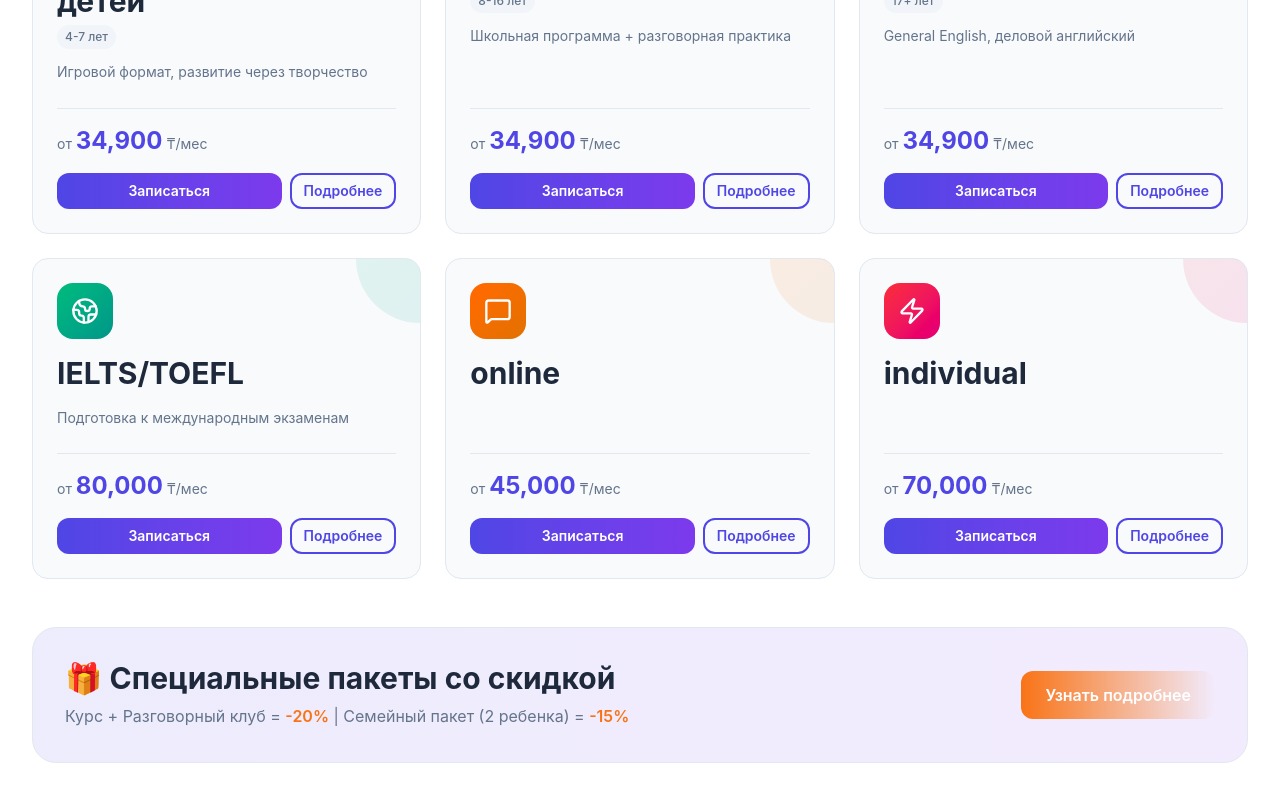
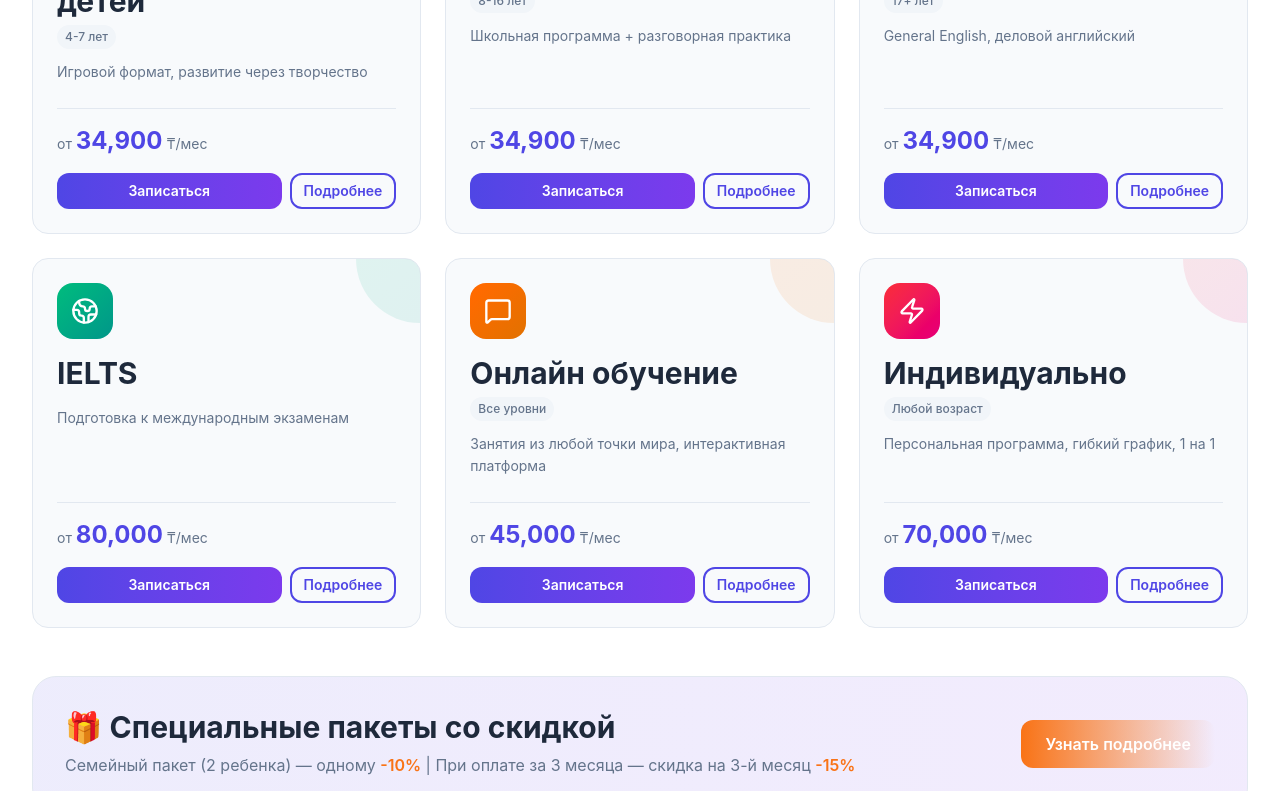
Before and after one commit to jojn092/Angloclub, a Next.js app: page / in a window 1280 px wide. Shown: the part 2000-2791 px from the top of the page. Built offline with nearby package versions, Linux system fonts and the light colour scheme.

Commit message:
Update course info, offers, and add message pre-filling

```diff
--- a/public/locales/en.json
+++ b/public/locales/en.json
@@ -67,7 +67,7 @@
             "description": "General English, Business English"
         },
         "ielts": {
-            "title": "IELTS/TOEFL",
+            "title": "IELTS",
             "description": "Preparation for international exams"
         },
         "speaking": {
--- a/public/locales/kz.json
+++ b/public/locales/kz.json
@@ -67,7 +67,7 @@
             "description": "General English, іскери ағылшын"
         },
         "ielts": {
-            "title": "IELTS/TOEFL",
+            "title": "IELTS",
             "description": "Халықаралық емтихандарға дайындық"
         },
         "speaking": {
--- a/public/locales/ru.json
+++ b/public/locales/ru.json
@@ -67,16 +67,18 @@
             "description": "General English, деловой английский"
         },
         "ielts": {
-            "title": "IELTS/TOEFL",
+            "title": "IELTS",
             "description": "Подготовка к международным экзаменам"
         },
-        "speaking": {
-            "title": "Разговорный клуб",
-            "description": "Практика с носителями языка"
+        "online": {
+            "title": "Онлайн обучение",
+            "ages": "Все уровни",
+            "description": "Занятия из любой точки мира, интерактивная платформа"
         },
-        "intensive": {
-            "title": "Интенсивы",
-            "description": "Быстрый результат за короткий срок"
+        "individual": {
+            "title": "Индивидуально",
+            "ages": "Любой возраст",
+            "description": "Персональная программа, гибкий график, 1 на 1"
         },
         "enroll": "Записаться",
         "details": "Подробнее",
--- a/src/app/page.tsx
+++ b/src/app/page.tsx
@@ -16,6 +16,7 @@ export default function Home() {
   const [translations, setTranslations] = useState<Record<string, unknown>>({})
   const [locale, setLocale] = useState('ru')
   const [isLoaded, setIsLoaded] = useState(false)
+  const [formInitialData, setFormInitialData] = useState<{ course?: string; message?: string } | null>(null)
 
   // Load translations
   useEffect(() => {
@@ -69,17 +70,11 @@ export default function Home() {
     window.location.href = '/test'
   }
 
-  const handleEnrollCourse = (course: string) => {
+  const handleEnrollCourse = (course: string, message?: string) => {
+    setFormInitialData({ course, message })
     const form = document.getElementById('lead-form')
     if (form) {
       form.scrollIntoView({ behavior: 'smooth' })
-      // Pre-fill course in form if possible
-      setTimeout(() => {
-        const courseSelect = form.querySelector('select[name="course"]') as HTMLSelectElement
-        if (courseSelect) {
-          courseSelect.value = course
-        }
-      }, 500)
     }
   }
 
@@ -120,12 +115,15 @@ export default function Home() {
 
       <Teachers
         translations={translations}
-        onEnroll={scrollToForm}
+        onEnroll={handleEnrollCourse}
       />
 
       <Testimonials translations={translations} />
 
-      <LeadForm translations={translations} />
+      <LeadForm
+        translations={translations}
+        initialData={formInitialData}
+      />
 
       <Footer translations={translations} />
 
--- a/src/components/sections/CourseCards.tsx
+++ b/src/components/sections/CourseCards.tsx
@@ -5,7 +5,7 @@ import Button from '../ui/Button'
 
 interface CourseCardsProps {
     translations: Record<string, unknown>
-    onEnroll: (course: string) => void
+    onEnroll: (course: string, message?: string) => void
 }
 
 const courses = [
@@ -59,7 +59,9 @@ export default function CourseCards({ translations, onEnroll }: CourseCardsProps
 
     const handleEnroll = (courseId: string) => {
         const title = getCourseText(courseId, 'title')
-        onEnroll(title || courseId)
+        const courseName = title || courseId
+        const message = `Здравствуйте, меня интересует курс ${courseName}. Можно подробности насчет этого курса?`
+        onEnroll(courseName, message)
         setSelectedCourse(null)
     }
 
@@ -157,8 +159,8 @@ export default function CourseCards({ translations, onEnroll }: CourseCardsProps
                                 🎁 Специальные пакеты со скидкой
                             </h3>
                             <p className="text-[var(--text-muted)]">
-                                Курс + Разговорный клуб = <span className="text-[var(--accent)] font-semibold">-20%</span>{' '}
-                                | Семейный пакет (2 ребенка) = <span className="text-[var(--accent)] font-semibold">-15%</span>
+                                Семейный пакет (2 ребенка) — одному <span className="text-[var(--accent)] font-semibold">-10%</span>{' '}
+                                | При оплате за 3 месяца — скидка на 3-й месяц <span className="text-[var(--accent)] font-semibold">-15%</span>
                             </p>
                         </div>
                         <Button variant="accent" size="lg" onClick={() => onEnroll('Special Offer')}>
--- a/src/components/sections/LeadForm.tsx
+++ b/src/components/sections/LeadForm.tsx
@@ -1,6 +1,6 @@
 'use client'
 
-import { useState } from 'react'
+import { useState, useEffect } from 'react'
 import { Send, MessageCircle, User, Phone, BookOpen, MessageSquareText } from 'lucide-react'
 import Input from '../ui/Input'
 import Button from '../ui/Button'
@@ -9,6 +9,7 @@ import Card from '../ui/Card'
 interface LeadFormProps {
     translations: Record<string, unknown>
     onSubmit?: (data: FormData) => void
+    initialData?: { course?: string; message?: string } | null
 }
 
 interface FormData {
@@ -22,13 +23,13 @@ const courseOptions = [
     { value: 'kids', label: 'Английский для детей (4-7 лет)' },
     { value: 'teens', label: 'Для подростков (8-16 лет)' },
     { value: 'adults', label: 'Для взрослых (17+ лет)' },
-    { value: 'ielts', label: 'IELTS/TOEFL' },
+    { value: 'ielts', label: 'IELTS' },
     { value: 'speaking', label: 'Разговорный клуб' },
     { value: 'business', label: 'Бизнес-английский' },
     { value: 'intensive', label: 'Интенсивный курс' },
 ]
 
-export default function LeadForm({ translations, onSubmit }: LeadFormProps) {
+export default function LeadForm({ translations, onSubmit, initialData }: LeadFormProps) {
     const t = (translations.form || {}) as Record<string, string>
     const [formData, setFormData] = useState<FormData>({
         name: '',
@@ -38,6 +39,17 @@ export default function LeadForm({ translations, onSubmit }: LeadFormProps) {
     })
     const [isLoading, setIsLoading] = useState(false)
     const [status, setStatus] = useState<'idle' | 'success' | 'error'>('idle')
+
+    // Update form data when initialData changes
+    useEffect(() => {
+        if (initialData) {
+            setFormData(prev => ({
+                ...prev,
+                course: initialData.course || prev.course,
+                message: initialData.message || prev.message
+            }))
+        }
+    }, [initialData])
 
     const handleChange = (e: React.ChangeEvent<HTMLInputElement | HTMLSelectElement | HTMLTextAreaElement>) => {
         setFormData((prev) => ({
--- a/src/components/sections/Teachers.tsx
+++ b/src/components/sections/Teachers.tsx
@@ -6,7 +6,7 @@ import Button from '../ui/Button'
 
 interface TeachersProps {
     translations: Record<string, unknown>
-    onEnroll?: () => void
+    onEnroll?: (teacher: string, message?: string) => void
 }
 
 interface Teacher {
@@ -137,7 +137,10 @@ export default function Teachers({ translations, onEnroll }: TeachersProps) {
                                 <Button
                                     variant="secondary"
                                     className="w-full"
-                                    onClick={onEnroll}
+                                    onClick={() => {
+                                        const message = `Мне понравилась методика преподавателя ${teacher.name}. Можно меня записать к ней на пробный урок?`
+                                        onEnroll?.(teacher.name, message)
+                                    }}
                                 >
                                     Записаться на пробный
                                 </Button>
```
